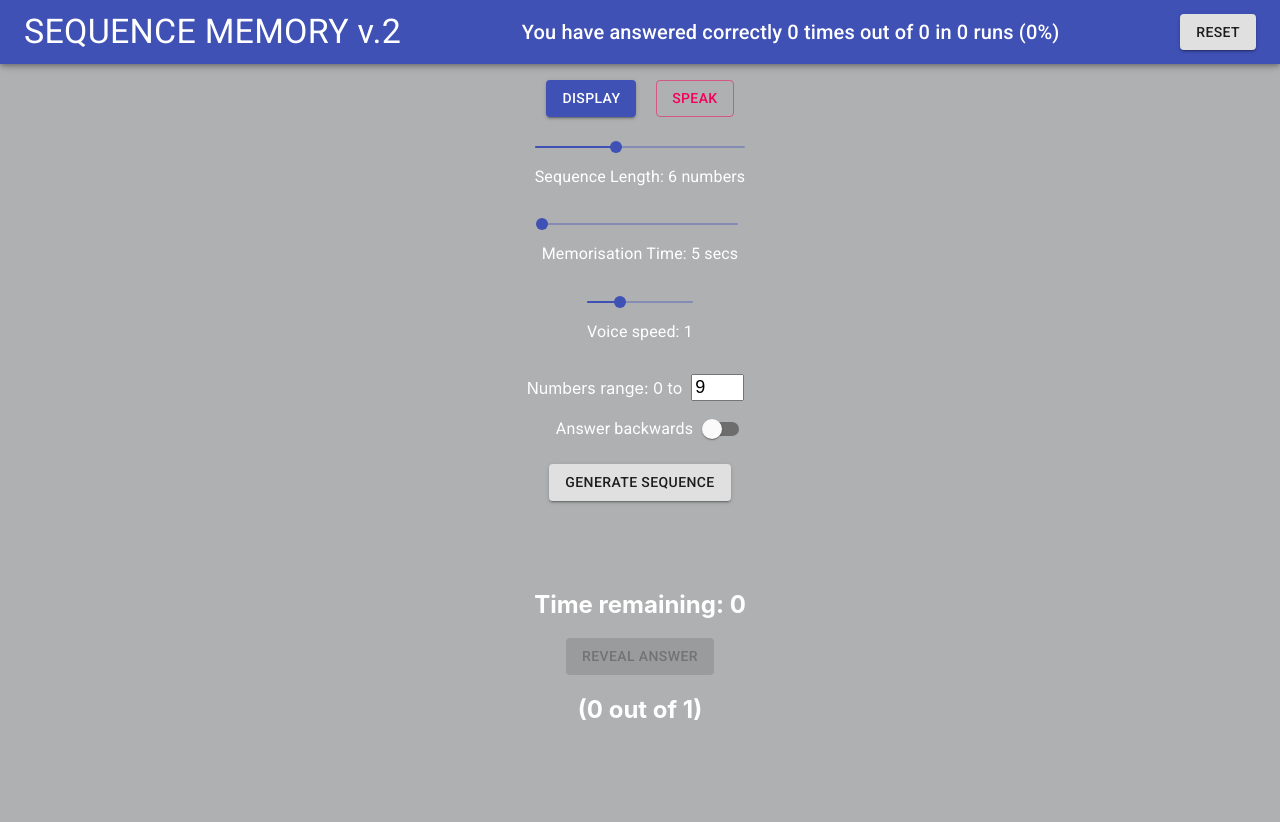
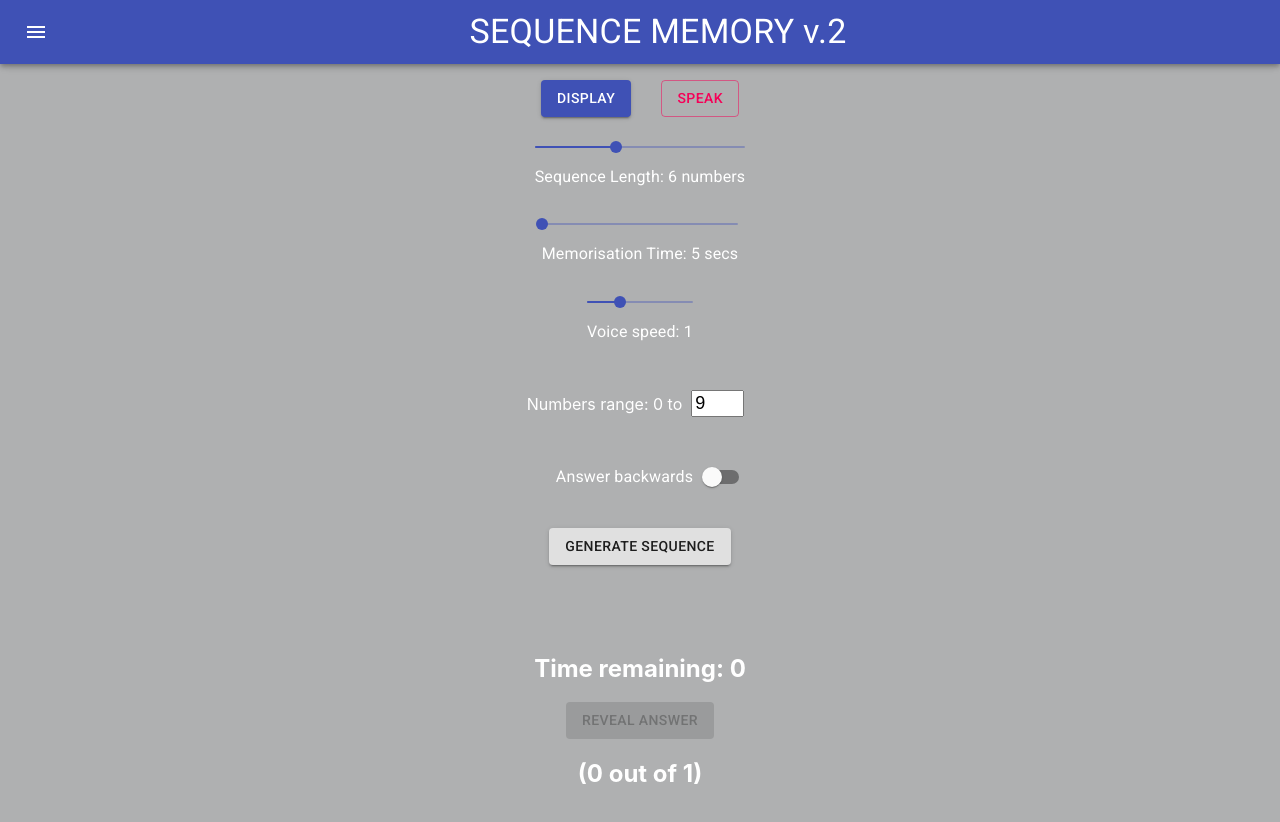
Before and after one commit to carboni-rob/sequence-memory, a React (Create React App) app: page / in a window 1280 px wide. Shown: the top 822 px of the page. Before the commit the page ends 800 px from the top, so only its background shows below. Built offline with nearby package versions, Linux system fonts and the light colour scheme.

Commit message:
Move stats to drawer

```diff
--- a/package.json
+++ b/package.json
@@ -5,6 +5,7 @@
   "homepage": "http://carboni-rob.github.io/sequence-memory/",
   "dependencies": {
     "@material-ui/core": "^4.12.3",
+    "@material-ui/icons": "^4.11.2",
     "@testing-library/jest-dom": "^5.11.4",
     "@testing-library/react": "^11.1.0",
     "@testing-library/user-event": "^12.1.10",
--- a/src/App.styles.tsx
+++ b/src/App.styles.tsx
@@ -1,4 +1,4 @@
-import { Button, Toolbar } from "@material-ui/core";
+import { Button, Paper } from "@material-ui/core";
 import styled from "styled-components";
 
 interface GenericProps {
@@ -20,10 +20,10 @@ export const AppContainer = styled.div`
   margin-top: 2em;
 `;
 
-export const AppToolbar = styled(Toolbar)`
+export const AppTitle = styled.div`
   display: flex;
-  flex-wrap: wrap;
-  justify-content: space-between;
+  justify-content: center;
+  width: 100%;
 `;
 
 export const ControlsContainer = styled.div`
@@ -51,6 +51,7 @@ export const RowContainer = styled.div`
   display: flex;
   justify-content: center;
   align-items: center;
+  margin: 1em;
 `;
 
 export const RangeInput = styled.input`
@@ -100,6 +101,11 @@ export const RevealButton = styled(Button)<GenericProps>`
   visibility: ${({ $isVisible: visible }) => getVisibility(visible)};
 `;
 
+export const StatsCard = styled(Paper)`
+  padding: 1em;
+  margin: 1em;
+`;
+
 const getVisibility = (isVisible: boolean): string =>
   isVisible ? "visible" : "hidden";
 
--- a/src/App.tsx
+++ b/src/App.tsx
@@ -2,10 +2,15 @@ import {
   AppBar,
   Button,
   FormControlLabel,
+  IconButton,
   Slider,
+  SwipeableDrawer,
   Switch,
+  Toolbar,
   Typography,
 } from "@material-ui/core";
+import MenuIcon from "@material-ui/icons/Menu";
+import AssessmentIcon from "@material-ui/icons/Assessment";
 import { useEffect, useState } from "react";
 import {
   AnswerContainer,
@@ -19,7 +24,8 @@ import {
   SliderContainer,
   TimeLeft,
   TopButtonsContainer,
-  AppToolbar,
+  AppTitle,
+  StatsCard,
 } from "./App.styles";
 
 interface Run {
@@ -45,6 +51,7 @@ function App() {
   const [correctAnswers, setCorrectAnswers] = useState(0);
   const [isRevealDisabled, setRevealDisabled] = useState(true);
   const [stats, setStats] = useState<Run[]>([]);
+  const [drawerOpen, setDrawerOpen] = useState(false);
 
   useEffect(() => {
     const savedStats = localStorage.getItem("stats");
@@ -192,16 +199,20 @@ function App() {
   return (
     <AppContainer>
       <AppBar position="fixed">
-        <AppToolbar>
-          <Typography variant="h4">SEQUENCE MEMORY v.2</Typography>
-          <Typography variant="h6">
-            You have answered correctly {correctCount} times out of {totalCount}{" "}
-            in {stats.length} runs ({percentage}%)
-          </Typography>
-          <Button variant="contained" onClick={resetStats}>
-            Reset
-          </Button>
-        </AppToolbar>
+        <Toolbar>
+          <IconButton
+            title="Usage Stats"
+            edge="start"
+            color="inherit"
+            aria-label="menu"
+            onClick={() => setDrawerOpen(true)}
+          >
+            <MenuIcon />
+          </IconButton>
+          <AppTitle>
+            <Typography variant="h4">SEQUENCE MEMORY v.2</Typography>
+          </AppTitle>
+        </Toolbar>
       </AppBar>
 
       <InnerContainer>
@@ -319,6 +330,31 @@ function App() {
           ({correctAnswers} out of {sequence.length})
         </h2>
       </InnerContainer>
+
+      <SwipeableDrawer
+        anchor="left"
+        open={drawerOpen}
+        onOpen={() => setDrawerOpen(true)}
+        onClose={() => setDrawerOpen(false)}
+      >
+        <StatsCard>
+          <RowContainer>
+            <AssessmentIcon />
+            <Typography variant="h5"> Usage Stats:</Typography>
+          </RowContainer>
+          <RowContainer>
+            <Typography variant="h6">
+              You have answered correctly {correctCount} times out of{" "}
+              {totalCount} in {stats.length} runs ({percentage}%)
+            </Typography>
+          </RowContainer>
+          <RowContainer>
+            <Button variant="contained" onClick={resetStats}>
+              Reset
+            </Button>
+          </RowContainer>
+        </StatsCard>
+      </SwipeableDrawer>
     </AppContainer>
   );
 }
```
Also changed, not shown: 1 other file (tests, documents, lock files or other folders).
